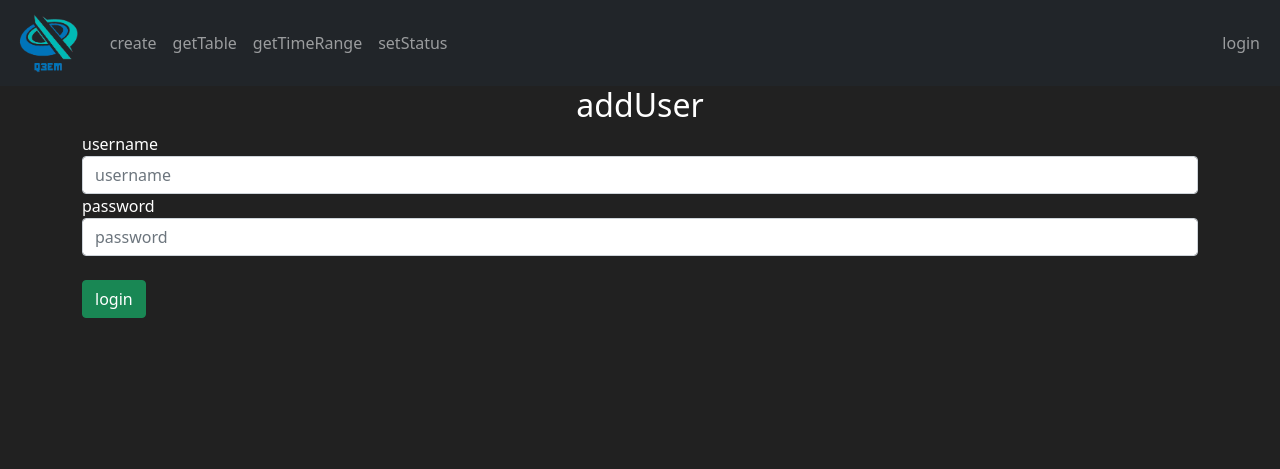
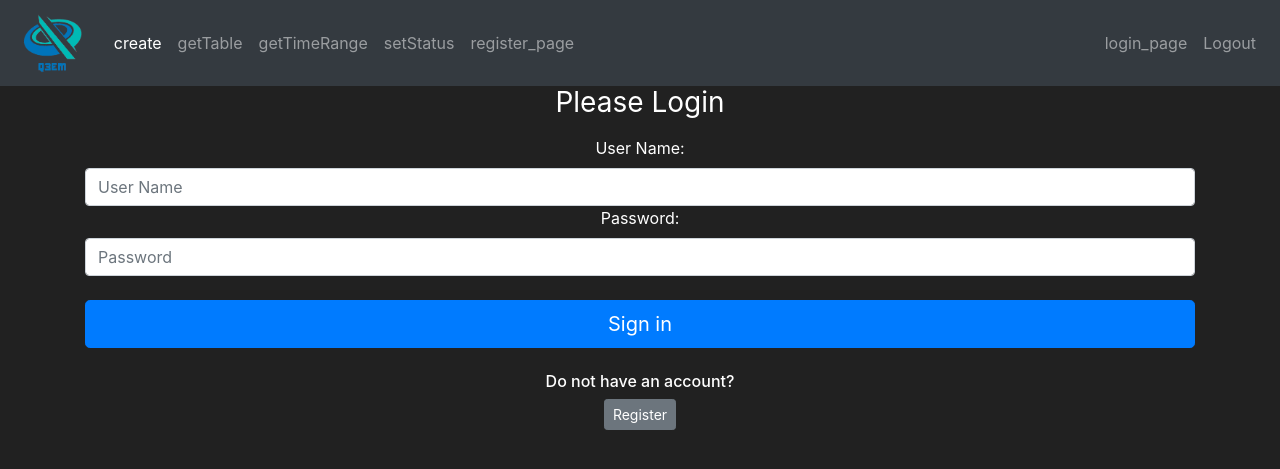
Before and after one commit to gibonson/MeraProd, a Flask app: page /login in a window 1280 px wide. Shown: the top 469 px of the page. Run offline with Flask 2, Linux system fonts and the light colour scheme; some libraries are stand-ins or nearby versions.

Commit message:
login adn rest

```diff
--- /dev/null
+++ b/mainApp/forms.py
@@ -0,0 +1,40 @@
+from flask_wtf import FlaskForm
+from wtforms import StringField, PasswordField, SubmitField, IntegerField, SelectField
+from wtforms.validators import Length, EqualTo, Email, DataRequired, ValidationError
+from mainApp.models.user import User
+
+
+class RegisterForm(FlaskForm):
+    role = [("admin", "admin"),
+            ("user", "user")]
+
+    def validate_username(self, username_to_check):
+        user = User.query.filter(
+            User.username == username_to_check.data).first()
+        if user:
+            raise ValidationError(
+                'User already exist! please try a different username')
+
+    def validate_email_address(self, email_address_to_check):
+        email_address = User.query.filter(
+            User.email_address == email_address_to_check.data).first()
+        if email_address:
+            raise ValidationError(
+                'Email already exist! please try a different email')
+
+    username = StringField(label='User Name:', validators=[
+                           Length(min=2, max=30), DataRequired()])
+    email_address = StringField(label='Email Address:', validators=[
+                                Email(), DataRequired()])
+    password1 = PasswordField(label='Password:', validators=[
+                              Length(min=6), DataRequired()])
+    password2 = PasswordField(
+        label='Confirm Password:', validators=[EqualTo('password1'), DataRequired()])
+    role = SelectField(label='User role:', choices=role)
+    submit = SubmitField(label='Create Account')
+
+
+class LoginForm(FlaskForm):
+    username = StringField(label="User Name:", validators=[DataRequired()])
+    password = PasswordField(label="Password:", validators=[DataRequired()])
+    submit = SubmitField(label='Sign in')
--- a/mainApp/routes.py
+++ b/mainApp/routes.py
@@ -1,11 +1,12 @@
 from mainApp import app
 from mainApp import db
-from mainApp.models.users import Users
-from mainApp.models.products import Product
-from mainApp.models.eventType import EventType
-from mainApp.models.statuses import Status
+from mainApp.forms import RegisterForm, LoginForm
+from mainApp.models.user import User
+from mainApp.models.product import Product
+from mainApp.models.event import Event
+from mainApp.models.status import Status
 from flask_login import login_required, logout_user, login_user
-from flask import render_template, request, redirect, url_for
+from flask import render_template, request, redirect, url_for, flash
 from datetime import datetime, timedelta
 
 messages = [{'title': 'Message One',
@@ -14,59 +15,51 @@ messages = [{'title': 'Message One',
              'content': 'Message Two Content'}
             ]
 
+
 @app.route('/')
 @app.route('/home')
 def home():
     return render_template('home.html')
 
-@app.route('/addUser', methods=['GET', 'POST'])
-@login_required
-def addUser():
-    messages.clear()
-    if request.method == 'POST':
-        username = request.form['username']
-        password = request.form['password']
-        role = request.form['role']
-        if Users.query.filter(Users.username == username).first():
-            flash('username already Present')
-        elif not username:
-            flash('username is required!')
-        elif not password:
-            flash('password is required!')
-        else:
-            messages.append({'title': username, 'content': password})
-            user = Users(username=username, role=role)
-            user.set_password(password)
-            db.session.add(user)
-            db.session.commit()
-            return render_template('addUser.html', messages=messages)
 
-    return render_template('addUser.html', messages=messages)
+@app.route('/register', methods=['GET', 'POST'])
+def register_page():
+    form = RegisterForm()
+    if form.validate_on_submit():
+        user_to_create = User(
+            username=form.username.data, email_address=form.email_address.data, role=form.role.data)
+        user_to_create.set_password(form.password1.data)
+        db.session.add(user_to_create)
+        db.session.commit()
+        flash(
+                f'Success! usser created: {user_to_create.username}', category='success')
+        return redirect(url_for('home'))
+    if form.errors != {}:  # validation errors
+        for err_msg in form.errors.values():
+            flash(
+                f'There was an wrror with creating a user: {err_msg}', category='danger')
+    return render_template('register.html', form=form)
 
 
 @app.route('/login', methods=['GET', 'POST'])
-def login():
-    if request.method == 'POST':
-        username = request.form['username']
-        password = request.form['password']
-        user = Users.query.filter(Users.username == username).first()
-        if user is None:
-            return "bad user"
-        if password is None:
-            return "bad password"
-        elif user.check_password(password):
-            login_user(user)
+def login_page():
+    form = LoginForm()
+    if form.validate_on_submit():
+        attempted_user = User.query.filter(User.username == form.username.data).first()
+        if attempted_user and attempted_user.check_password(form.password.data):
+            login_user(attempted_user)
+            flash(
+                f'Success! You are logged in as: {attempted_user.username}', category='success')
             return redirect(url_for('home'))
         else:
-            return "bad pass"
-    return render_template('login.html')
+            flash(f'User name or password incorrect!', category='danger')
+    return render_template('login.html', form=form)
 
 
 @app.route('/logout')
-@login_required
 def logout():
     logout_user()
-    return render_template('login.html')
+    return redirect(url_for('login'))
 
 
 @app.route('/showUser')
--- a/mainApp/templates/base.html
+++ b/mainApp/templates/base.html
@@ -6,27 +6,25 @@
     <meta charset="utf-8">
     <meta name="viewport" content="width=device-width, initial-scale=1, shrink-to-fit=no">
     <!-- Latest compiled and minified CSS -->
-    <link href="https://cdn.jsdelivr.net/npm/bootstrap@5.1.3/dist/css/bootstrap.min.css" rel="stylesheet">
+    <link rel="stylesheet" href="https://cdn.jsdelivr.net/npm/bootstrap@4.5.3/dist/css/bootstrap.min.css"
+        integrity="sha384-TX8t27EcRE3e/ihU7zmQxVncDAy5uIKz4rEkgIXeMed4M0jlfIDPvg6uqKI2xXr2" crossorigin="anonymous">
     <title>
-
         {% block title %}
         {% endblock %}
-
     </title>
 </head>
 
 <body>
 
-    <nav class="navbar navbar-expand-sm navbar-dark bg-dark">
-        <div class="container-fluid">
+    <nav class="navbar navbar-expand-md navbar-dark bg-dark">
         <a class="navbar-brand" href="#"><img src="/static/LogoBIG.png" alt="..." height="60"
                 class="d-inline-block"></a>
         <button class="navbar-toggler" type="button" data-bs-toggle="collapse" data-bs-target="#mynavbar">
             <span class="navbar-toggler-icon"></span>
         </button>
-            <div class="collapse navbar-collapse" id="mynavbar">
-                <ul class="navbar-nav me-auto">
-                    <li class="nav-item">
+        <div class="collapse navbar-collapse" id="navbarNav">
+            <ul class="navbar-nav mr-auto">
+                <li class="nav-item active">
                     <a class="nav-link" href="{{url_for('create')}}">create</a>
                 </li>
                 <li class="nav-item">
@@ -38,28 +36,37 @@
                 <li class="nav-item">
                     <a class="nav-link" href="{{url_for('setStatus')}}">setStatus</a>
                 </li>
-                    {% if current_user.role == 666 %}
+
                 <li class="nav-item">
-                        <a class="nav-link" href="{{url_for('addUser')}}">addUser</a>
+                    <a class="nav-link" href="{{url_for('register_page')}}">register_page</a>
                 </li>
-                    {% endif %}
             </ul>
             <ul class="navbar-nav">
-                    {% if current_user.is_anonymous %}
                 <li class="nav-item">
-                        <a class="nav-link" href="{{url_for('login')}}">login</a>
+                    <a class="nav-link" href="{{url_for('login_page')}}">login_page</a>
                 </li>
-                    {% else %}
                 <li class="nav-item">
                     <a class="nav-link" href="{{url_for('logout')}}">Logout {{current_user.username}}</a>
                 </li>
-                    {% endif %}
             </ul>
         </div>
+
+    </nav>
+    {% with messages = get_flashed_messages(with_categories=true)%}
+    {% if messages%}
+    {% for category, message in messages %}
+    <div class="alert alert-{{ category }}">
+        <button type="button" class="m1-2 mb-1 close" data-dismiss="alert" aria-label="Close">
+            <span aria-hidden="true">&times;</span>
+        </button>
+        {{ message }}
     </div>
-    </nav>
+    {% endfor %}
+    {% endif %}
+    {% endwith%}
 
-    {% for message in messages %}
+
+    <!-- {% for message in messages %}
     <div class="container p-3 my-3 bg-dark text-white">
         <div class="alert alert-success" role="alert">
             <h3>{{ message['title'] }}</h3>
@@ -75,20 +82,23 @@
             <p>{{ message['content'] }}</p>
         </div>
     </div>
-    {% endfor %}
+    {% endfor %} -->
 
     {% block content %}
     {% endblock %}
-    <!-- Future Content here -->
-    <!-- Optional JavaScript -->
+
     <!-- jQuery first, then Popper.js, then Bootstrap JS -->
-
+    <script src='https://kit.fontawesome.com/a076d05399.js'></script>
     <script src="https://code.jquery.com/jquery-3.5.1.slim.min.js"
         integrity="sha384-DfXdz2htPH0lsSSs5nCTpuj/zy4C+OGpamoFVy38MVBnE+IbbVYUew+OrCXaRkfj"
         crossorigin="anonymous"></script>
+    <script src="https://cdn.jsdelivr.net/npm/popper.js@1.16.1/dist/umd/popper.min.js"
+        integrity="sha384-9/reFTGAW83EW2RDu2S0VKaIzap3H66lZH81PoYlFhbGU+6BZp6G7niu735Sk7lN"
+        crossorigin="anonymous"></script>
+    <script src="https://stackpath.bootstrapcdn.com/bootstrap/4.5.2/js/bootstrap.min.js"
+        integrity="sha384-B4gt1jrGC7Jh4AgTPSdUtOBvfO8shuf57BaghqFfPlYxofvL8/KUEfYiJOMMV+rV"
+        crossorigin="anonymous"></script>
 
-    <!-- Latest compiled JavaScript -->
-    <script src="https://cdn.jsdelivr.net/npm/bootstrap@5.1.3/dist/js/bootstrap.bundle.min.js"></script>
     <script>
         function showclock() {
             let today = new Date();
--- a/mainApp/templates/home.html
+++ b/mainApp/templates/home.html
@@ -1,7 +1,7 @@
 {% extends 'base.html' %}
 
 {% block title %}
-    Q3em
+    Home Page
 {% endblock %}
 
 {% block content %}
--- a/mainApp/templates/login.html
+++ b/mainApp/templates/login.html
@@ -1,28 +1,34 @@
 {% extends 'base.html' %}
 
 {% block title %}
-login
+Login Page
 {% endblock %}
 
 {% block content %}
-<div class="container">
-    <h2 align="center">addUser</h2>
-    <div class="form">
 
-        <form method="post">
-            <div class="form-group">
-                <label for="username">username</label>
-                <input type="text" class="form-control" name="username" placeholder="username"
-                    value="{{ request.form['username'] }}"></input>
+<body class="text-center">
+    <div class="container">
+        <form method="POST" class="form-signin" style="color:white">
+            {{ form.hidden_tag() }}
+            <h1 class="h3 mb-3 font-weight-normal">
+                Please Login
+            </h1>
+            {{ form.username.label() }}
+            {{ form.username(class="form-control", placeholder="User Name") }}
+
+            {{ form.password.label() }}
+            {{ form.password(class="form-control", placeholder="Password") }}
+            <br>
+
+            {{ form.submit(class="btn btn-lg btn-block btn-primary") }}
+
+            <br>
+            <div class="checkbox mb-3">
+                <h6>Do not have an account?</h6>
+                <a class="btn btn-sm btn-secondary" href="{{ url_for('register_page') }}">Register</a>
             </div>
-            <div class="form-group">
-                <label for="password">password</label>
-                <input type="password" class="form-control" name="password" placeholder="password"
-                    value="{{ request.form['password'] }}"></input>
-            </div>
-            <br>
-            <button class="btn btn-success type='submit'">login</button>
+
         </form>
     </div>
-</div>
+</body>
 {% endblock %}
```
Also changed, not shown: mainApp/__init__.py (+8 -2 lines), mainApp/models/event.py (added, +11 -0 lines), mainApp/models/eventType.py (deleted, +0 -11 lines), mainApp/models/status.py (added, +26 -0 lines), mainApp/models/statuses.py (deleted, +0 -26 lines), mainApp/models/user.py (added, +21 -0 lines), mainApp/models/users.py (deleted, +0 -20 lines), mainApp/templates/register.html (added, +44 -0 lines), README.txt, mainApp/db.sqlite, mainApp/models/product.py (renamed from mainApp/models/products.py), old files/db.sqlite (added). Lines whose indentation alone changed are shown as unchanged.
